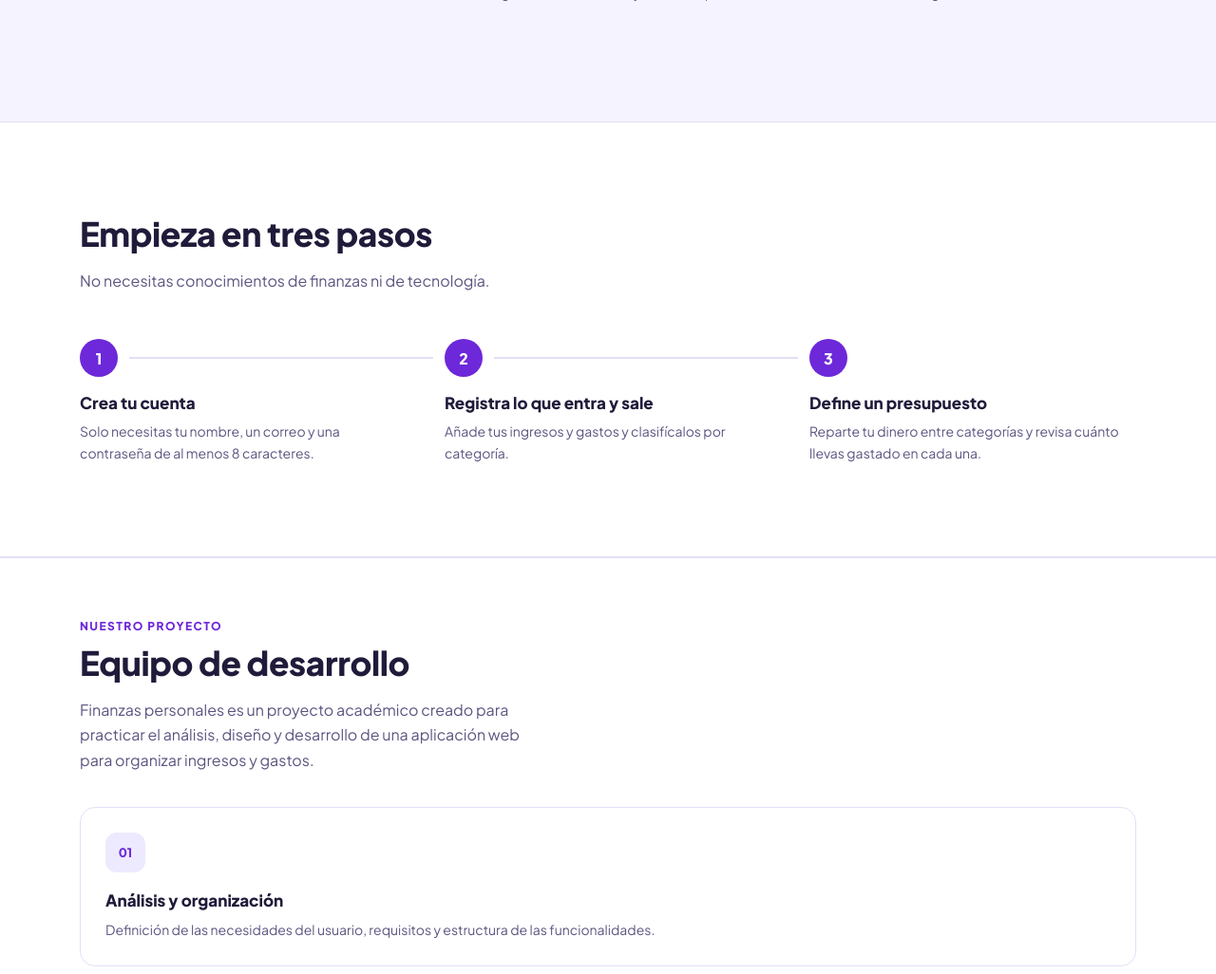
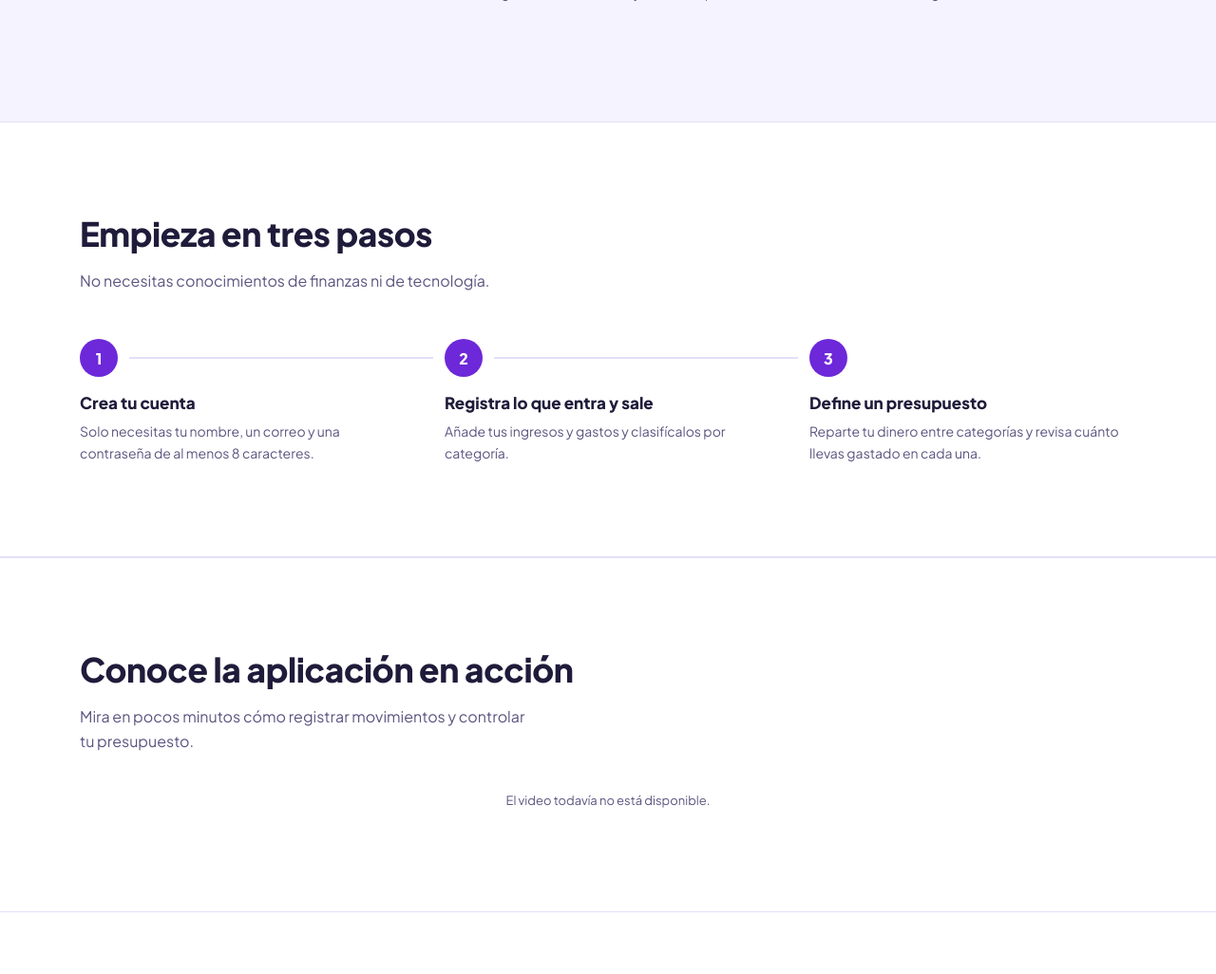
Before and after one commit to Chulixx162/finanzas_personales, a PHP site: page / in a window 1280 px wide. Shown: the part 1481-2507 px from the top of the page at 95% size. Run offline with PHP 8.4, Linux system fonts and the light colour scheme; some libraries are stand-ins or nearby versions.

Commit message:
feat: video en index

```diff
--- a/public/css/index.css
+++ b/public/css/index.css
@@ -237,6 +237,42 @@
 .step p { max-width: 32ch; margin: 0; font-size: 14px; line-height: 1.65; color: var(--muted); }
 
 
+/* ---------- Video ---------- */
+.video-demo {
+  padding: 96px 0;
+  background: var(--surface);
+  border-top: 1px solid var(--border);
+}
+
+.video-head { margin-bottom: 40px; }
+
+.video-frame {
+  max-width: 420px;
+  margin: 0 auto;
+}
+
+.video-frame video {
+  display: block;
+  width: 100%;
+  aspect-ratio: 478 / 850;
+  max-height: 80vh;
+  object-fit: contain;
+  border-radius: var(--radius);
+  background: var(--deep);
+}
+
+.video-caption {
+  margin-top: 12px;
+  font-size: 13px;
+  color: var(--muted);
+  text-align: center;
+}
+
+@media (max-width: 900px) {
+  .video-demo { padding: 64px 0; }
+  .video-head { margin-bottom: 28px; }
+}
+
 /* ---------- Equipo de desarrollo ---------- */
 .team {
   padding: 88px 0;
--- a/public/index.php
+++ b/public/index.php
@@ -19,6 +19,15 @@ $primerNombre = explode(' ', trim($nombre))[0] ?? '';
 $inicial = $nombre !== ''
     ? mb_strtoupper(mb_substr($nombre, 0, 1))
     : '?';
+
+// Video de presentación: usa presentation.mp4 y, si no existe, el primer .mp4 de public/video/
+$videoCarpeta = __DIR__ . '/video/';
+$videoArchivo = 'presentation.mp4';
+if (!is_file($videoCarpeta . $videoArchivo)) {
+    $videosMp4 = glob($videoCarpeta . '*.mp4') ?: [];
+    $videoArchivo = $videosMp4 ? basename($videosMp4[0]) : '';
+}
+$videoUrl = $videoArchivo !== '' ? 'video/' . rawurlencode($videoArchivo) : '';
 
 $enlacesInternos = [
     'inicio'       => ['Inicio', 'views/users/dashboard.php'],
@@ -48,6 +57,7 @@ if ($logueado) {
         ['Inicio', 'index.php'],
         ['Funciones', 'index.php#funciones'],
         ['Cómo funciona', 'index.php#como-funciona'],
+        ['Video', 'index.php#video'],
         ['Equipo de desarrollo', 'index.php#equipo'],
         ['Crea tu cuenta', '../views/auth/register.php'],
         ['Inicia sesión', '../views/auth/login.php'],
@@ -68,7 +78,7 @@ if ($logueado) {
     <link rel="preconnect" href="https://fonts.gstatic.com" crossorigin>
     <link href="https://fonts.googleapis.com/css2?family=Plus+Jakarta+Sans:wght@400;600;700;800&display=swap" rel="stylesheet">
     <link rel="stylesheet" href="<?= $base ?>public/css/layout.css">
-    <link rel="stylesheet" href="<?= $base ?>public/css/index.css">
+    <link rel="stylesheet" href="<?= $base ?>public/css/index.css?v=<?= filemtime(__DIR__ . '/css/index.css') ?>">
     <link rel="icon" type="image/x-icon" href="<?= $base ?>public/img/icon.webp">
     <link rel="stylesheet" href="css/alerts.css">
 </head>
@@ -99,7 +109,6 @@ if ($logueado) {
                 </span>
 
                 <span class="brand-name">Finanzas</span>
-            </a>
             </a>
 
             <button class="nav-toggle"
@@ -160,6 +169,7 @@ if ($logueado) {
                         <li><a class="nav-link" href="../public/index.php#inicio">Inicio</a></li>
                         <li><a class="nav-link" href="../public/index.php#funciones">Funciones</a></li>
                         <li><a class="nav-link" href="../public/index.php#como-funciona">Cómo funciona</a></li>
+                        <li><a class="nav-link" href="../public/index.php#video">Video</a></li>
                         <li><a class="nav-link" href="../public/index.php#equipo">Equipo</a></li>
                     <?php endif; ?>
 
@@ -389,6 +399,34 @@ if ($logueado) {
             </div>
         </section>
 
+        <!-- Video demostrativo -->
+        <section class="video-demo" id="video" aria-labelledby="video-titulo">
+            <div class="wrap">
+                <div class="video-head">
+                    <h2 class="section-title" id="video-titulo">Conoce la aplicación en acción</h2>
+                    <p class="section-lead">
+                        Mira en pocos minutos cómo registrar movimientos y controlar tu presupuesto.
+                    </p>
+                </div>
+
+                <?php if ($videoUrl !== ''): ?>
+                    <figure class="video-frame">
+                        <video controls preload="metadata" playsinline
+                            aria-describedby="video-descripcion">
+                            <source src="<?= $h($videoUrl) ?>" type="video/mp4">
+                            Tu navegador no soporta la reproducción de video.
+                        </video>
+                        <figcaption class="video-caption" id="video-descripcion">
+                            Video de presentación de Finanzas personales.
+                            <a href="<?= $h($videoUrl) ?>" target="_blank" rel="noopener">Abrir en una pestaña nueva</a>
+                        </figcaption>
+                    </figure>
+                <?php else: ?>
+                    <p class="video-caption">El video todavía no está disponible.</p>
+                <?php endif; ?>
+            </div>
+        </section>
+
 
         <!-- Equipo de desarrollo -->
         <section class="team" id="equipo" aria-labelledby="equipo-titulo">
```
